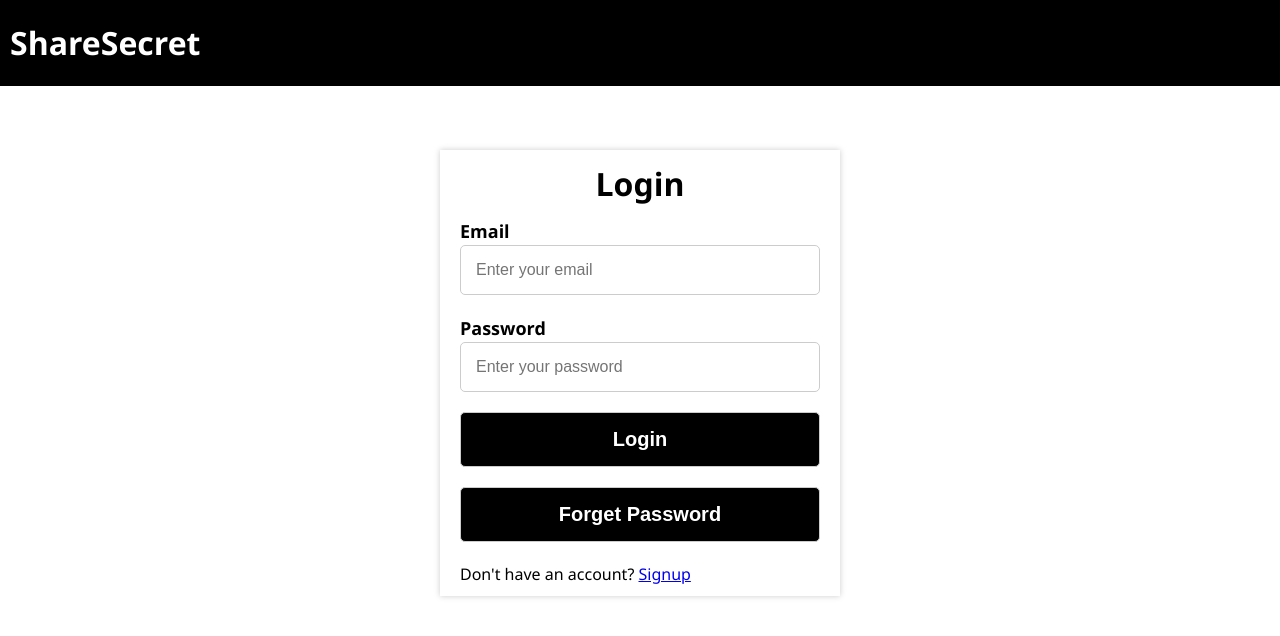
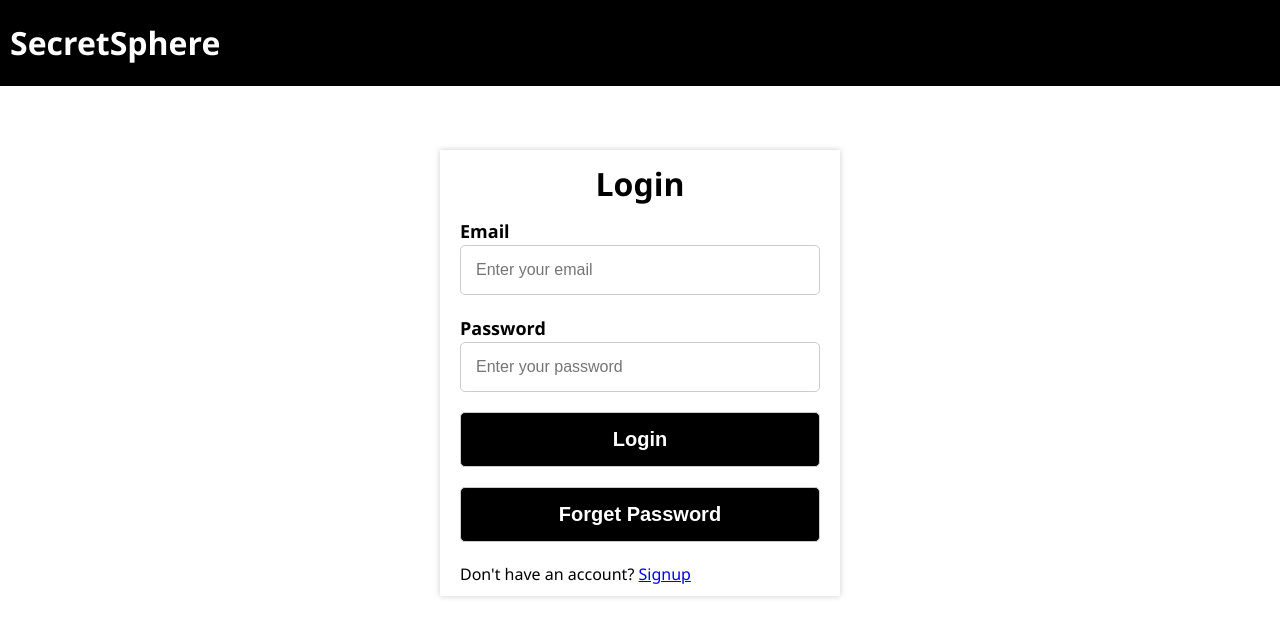
Before and after one commit to rekha0suthar/secret-sphere, a React (Create React App) app in the folder frontend/: page / in a window 1280 px wide. Shown: the top 636 px of the page. Built offline with nearby package versions, Linux system fonts and the light colour scheme; no server answers.

Commit message:
app name changed

```diff
--- a/frontend/public/index.html
+++ b/frontend/public/index.html
@@ -10,7 +10,7 @@
       content="Web site created using create-react-app"
     />
 
-    <title>ShareSecret App</title>
+    <title>SecretSphere App</title>
   </head>
   <body>
     <div id="root"></div>
--- a/frontend/src/components/Nav.jsx
+++ b/frontend/src/components/Nav.jsx
@@ -18,7 +18,7 @@ const Nav = () => {
   const handlePopup = () => setIsShow(!isShow);
   return (
     <div className="nav-container">
-      <h1 onClick={() => navigate('/dashboard')}>ShareSecret</h1>
+      <h1 onClick={() => navigate('/dashboard')}>SecretSphere</h1>
       {token && (
         <div className="btns">
           <div className="logout" onClick={handlePopup}>
```
